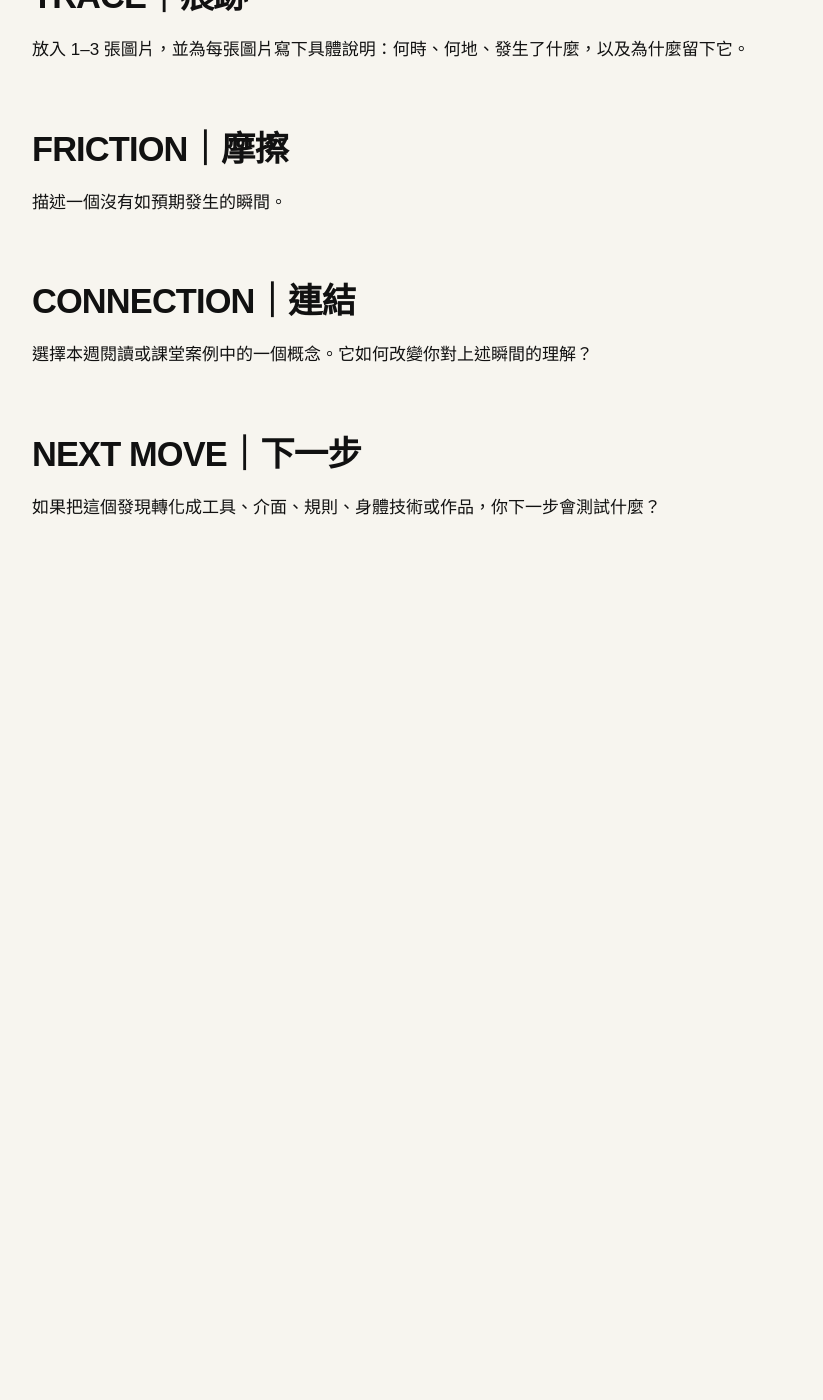
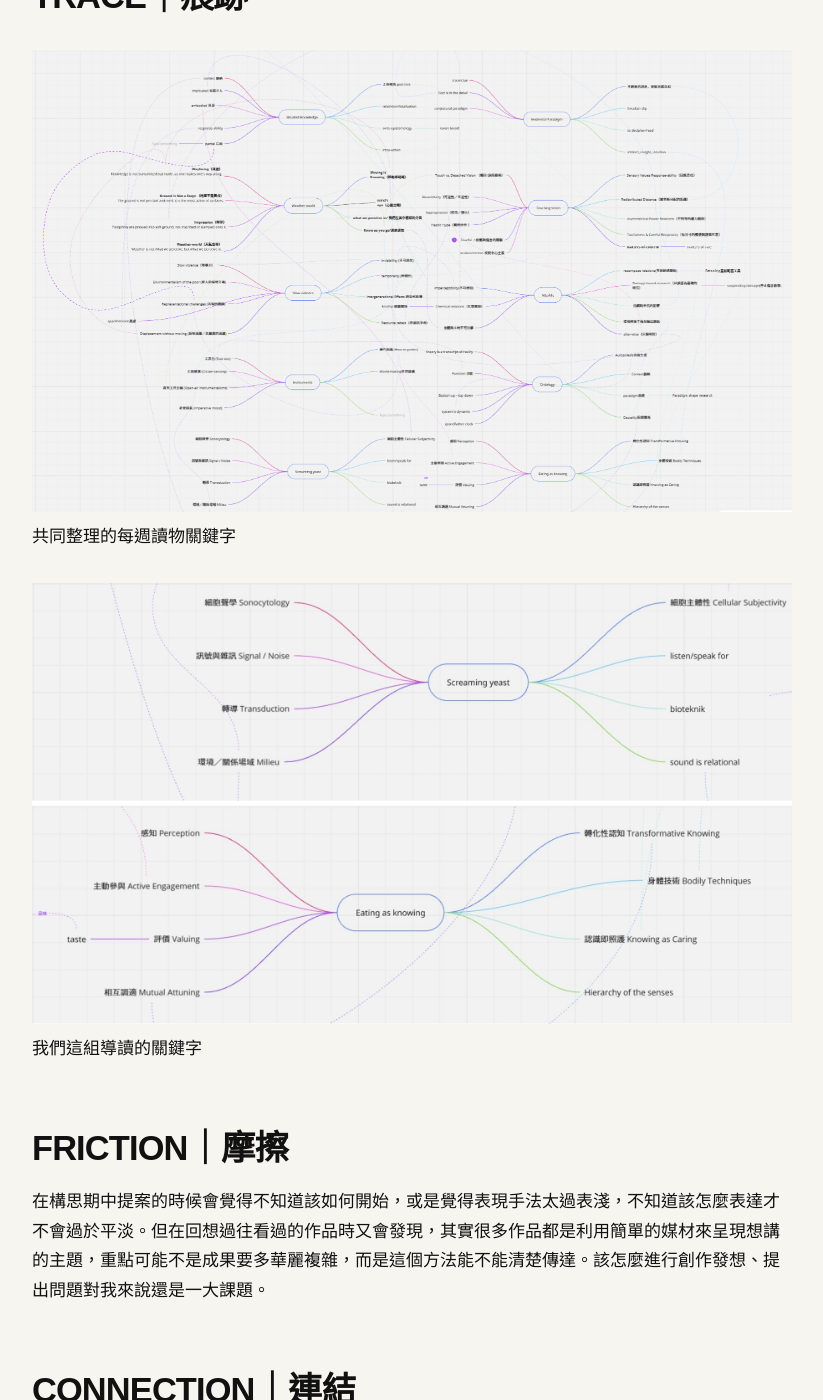
Before and after one commit to liki1928/fieldworkarchive, a Jekyll site: the page built from weeks/week-07.md, in a window 1280 px wide and 1400 px high, scrolled down 562 px. Shown: the whole window, without its empty margins (48-871 px from the left). Built offline with Jekyll 4.4.1, drawn with Linux system fonts in a browser that asks for light colours; before the commit the page ends 1192 px from its top, so only the background shows below that; some of the changed text lies outside the part shown.

Commit message:
Update week-07.md

```diff
--- a/weeks/week-07.md
+++ b/weeks/week-07.md
@@ -6,21 +6,25 @@ permalink: /weeks/week-07/
 <span class="label">WEEK 07</span>
 
 # 期中製作實驗室
-
-> 請保留具體的現場、材料、語句或身體感受。
+<!-- 請保留具體的現場、材料、語句或身體感受。 -->
+> 關鍵字討論、期中提案
 
 ## TRACE｜痕跡
-
-放入 1–3 張圖片，並為每張圖片寫下具體說明：何時、何地、發生了什麼，以及為什麼留下它。
+<!-- 放入 1–3 張圖片，並為每張圖片寫下具體說明：何時、何地、發生了什麼，以及為什麼留下它。 -->
+![圖ㄧ]({{ '/assets/images/w07-1.png' | relative_url }})
+共同整理的每週讀物關鍵字
+![圖二]({{ '/assets/images/w07-2.jpg' | relative_url }})
+我們這組導讀的關鍵字
 
 ## FRICTION｜摩擦
-
-描述一個沒有如預期發生的瞬間。
+<!-- 描述一個沒有如預期發生的瞬間。 -->
+在構思期中提案的時候會覺得不知道該如何開始，或是覺得表現手法太過表淺，不知道該怎麼表達才不會過於平淡。但在回想過往看過的作品時又會發現，其實很多作品都是利用簡單的媒材來呈現想講的主題，重點可能不是成果要多華麗複雜，而是這個方法能不能清楚傳達。該怎麼進行創作發想、提出問題對我來說還是一大課題。
 
 ## CONNECTION｜連結
-
-選擇本週閱讀或課堂案例中的一個概念。它如何改變你對上述瞬間的理解？
+<!-- 選擇本週閱讀或課堂案例中的一個概念。它如何改變你對上述瞬間的理解？ -->
+這幾週閱讀了不少文章，不過相比下來還是對自己導讀的兩篇文章比較熟悉，這週實際將十篇文章放在一起討論，發現雖然每週主題不同，但之間依然會有些有趣的關聯。
+其中有幾個覺得比較有感的連結：邊走邊知--世界建構、露天工具主義--時間性、system is dynamic--自我生成、壓印--trace/clue，也對自己的提案有更多想像一點。
 
 ## NEXT MOVE｜下一步
-
-如果把這個發現轉化成工具、介面、規則、身體技術或作品，你下一步會測試什麼？
+<!-- 如果把這個發現轉化成工具、介面、規則、身體技術或作品，你下一步會測試什麼？ -->
+嘗試再從這些關鍵字去對自己的想法做更深層的討論，而不只是停留在表面。
```
